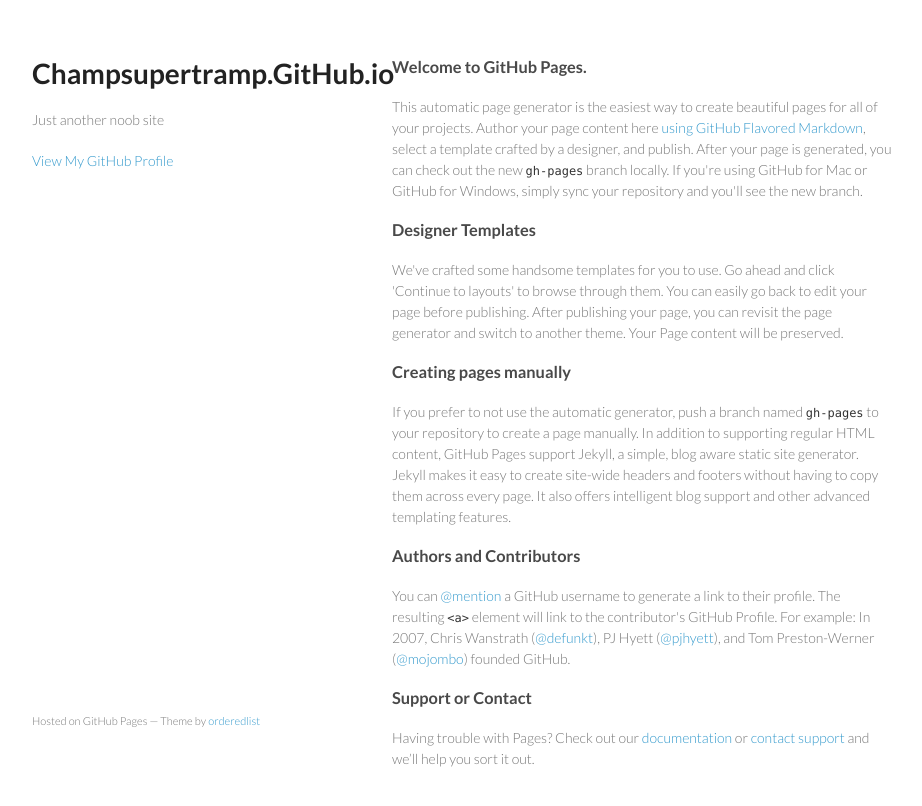
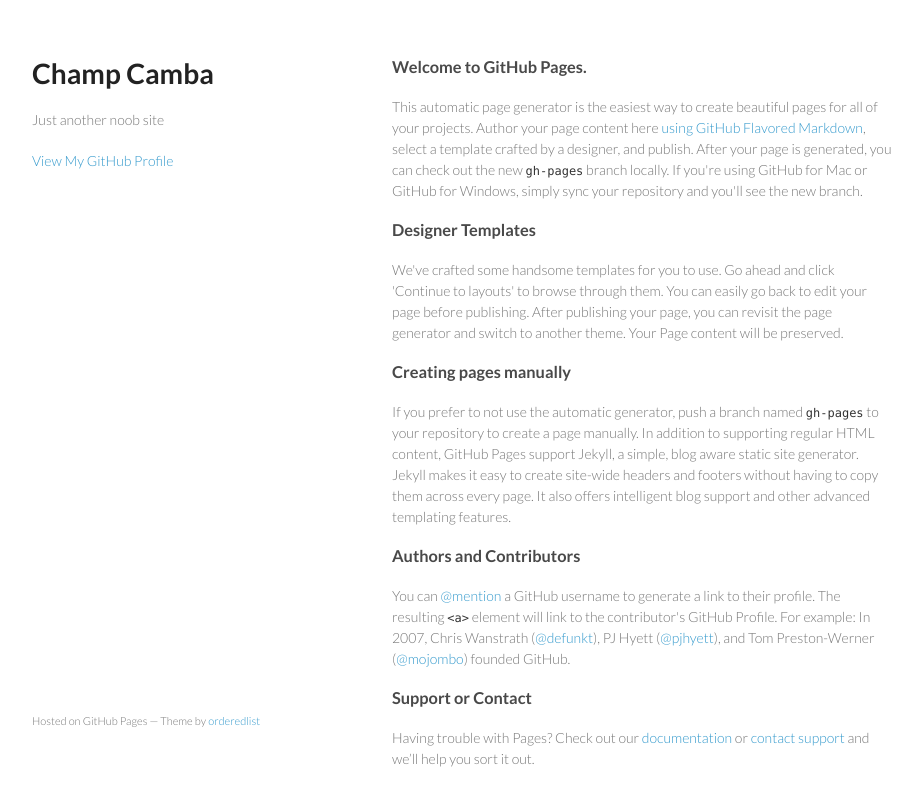
Before and after one commit to champsupertramp/champsupertramp.github.io, a plain HTML site: page index.html in a window 1280 px wide. Shown: the whole page, without its empty margins (178-1100 px from the left). Drawn offline with Linux system fonts and the light colour scheme.

Commit message:
Update index.html

```diff
--- a/index.html
+++ b/index.html
@@ -15,7 +15,7 @@
   <body>
     <div class="wrapper">
       <header>
-        <h1>Champsupertramp.GitHub.io</h1>
+        <h1>Champ Camba</h1>
         <p>Just another noob site</p>
 
 
```
